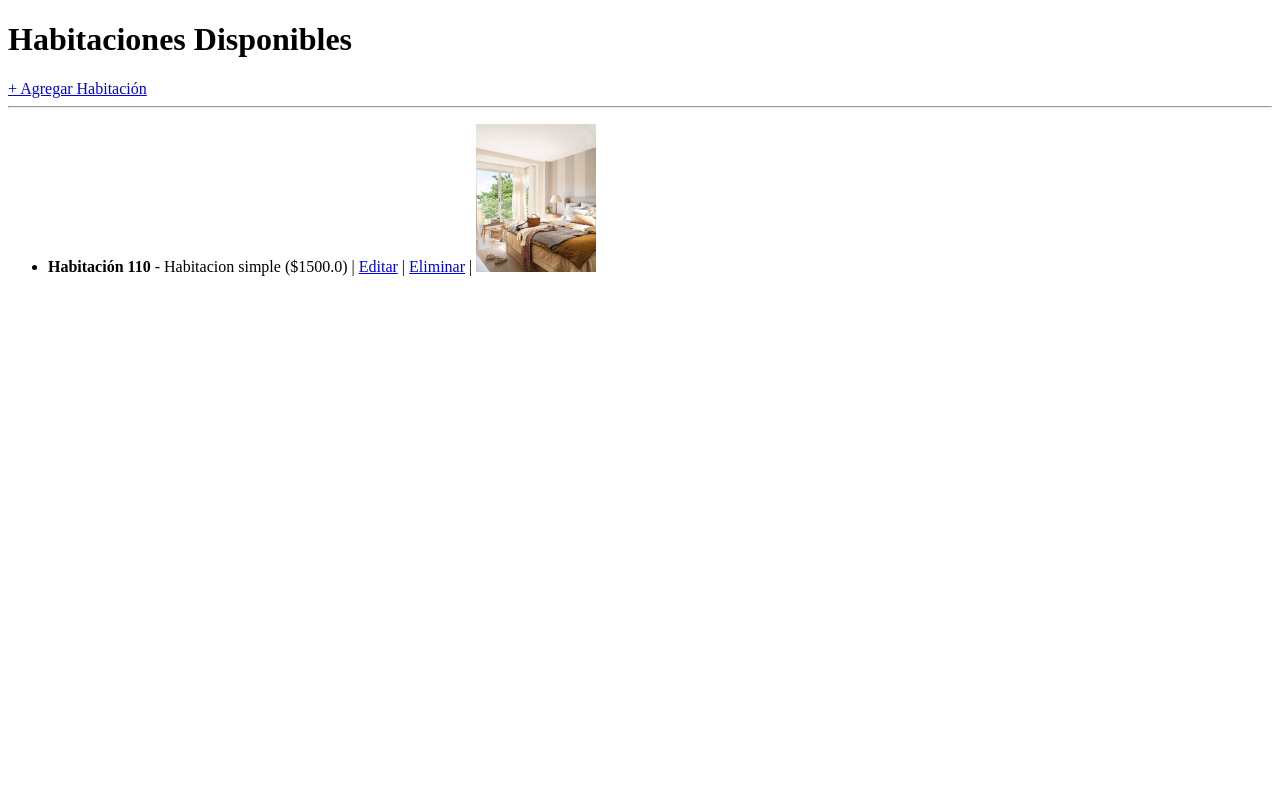
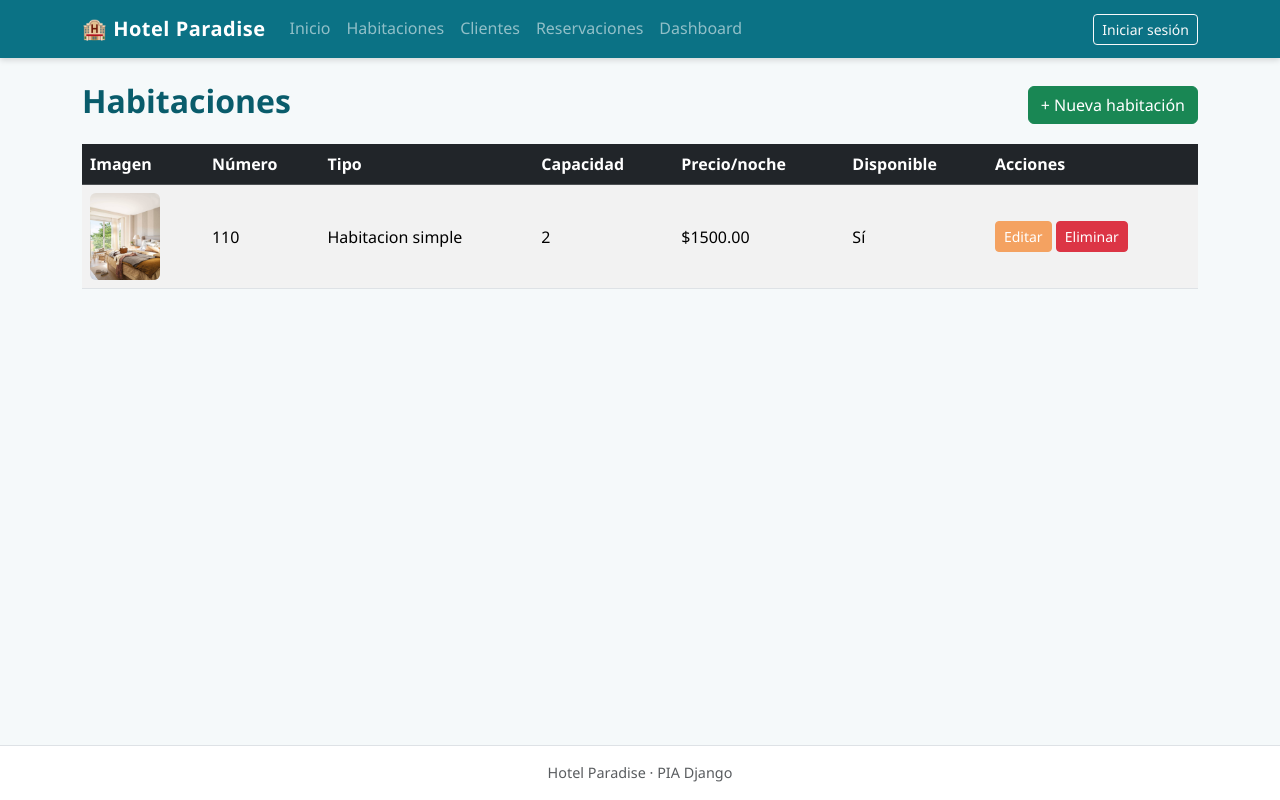
Before and after one commit to varmenet/hotel-paradise-django, a Django app: page /habitaciones/ in a window 1280 px wide. Run offline with Django 5.2, Linux system fonts and the light colour scheme; data comes from the database, SQL or seed files in the repository; parts of the project's set-up code (start-up, migrations or seed data) failed here and were passed over.

Commit message:
Corrige campo de precio en lista de habitaciones

```diff
--- a/habitaciones/templates/habitaciones/lista.html
+++ b/habitaciones/templates/habitaciones/lista.html
@@ -1,26 +1,49 @@
-<!DOCTYPE html>
-<html lang="es">
-<head>
-    <meta charset="UTF-8">
-    <title>Lista de Habitaciones</title>
-</head>
-<body>
-    <h1>Habitaciones Disponibles</h1>
+{% extends "base.html" %}
+{% block title %}Habitaciones{% endblock %}
 
-    <a href="{% url 'crear_habitacion' %}">+ Agregar Habitación</a>
-    <hr>
+{% block content %}
+<div class="d-flex justify-content-between align-items-center mb-3">
+  <h2>Habitaciones</h2>
+  <a href="{% url 'crear_habitacion' %}" class="btn btn-success">+ Nueva habitación</a>
+</div>
 
-    <ul>
-        {% for habitacion in habitaciones %}
-            <li>
-                <strong>Habitación {{ habitacion.numero }}</strong> - {{ habitacion.tipo }} (${{ habitacion.precio }})
-                | <a href="{% url 'editar_habitacion' habitacion.numero %}">Editar</a>
-                | <a href="{% url 'eliminar_habitacion' habitacion.numero %}">Eliminar</a>
-                | <img src="{{ habitacion.imagen.url }}" alt="Habitación {{ habitacion.numero }}" width="120">
-            </li>
-        {% empty %}
-            <li>No hay habitaciones registradas todavía.</li>
-        {% endfor %}
-    </ul>
-</body>
-</html>
+<div class="table-responsive">
+  <table class="table table-striped table-hover align-middle">
+    <thead class="table-dark">
+      <tr>
+        <th>Imagen</th>
+        <th>Número</th>
+        <th>Tipo</th>
+        <th>Capacidad</th>
+        <th>Precio/noche</th>
+        <th>Disponible</th>
+        <th>Acciones</th>
+      </tr>
+    </thead>
+    <tbody>
+      {% for h in habitaciones %}
+      <tr>
+        <td>
+          {% if h.imagen %}
+            <img src="{{ h.imagen.url }}" alt="Habitación {{ h.numero }}" width="70" class="rounded">
+          {% else %}
+            <span class="text-muted">Sin imagen</span>
+          {% endif %}
+        </td>
+        <td>{{ h.numero }}</td>
+        <td>{{ h.tipo }}</td>
+        <td>{{ h.capacidad }}</td>
+        <td>${{ h.precio|floatformat:2 }}</td>
+        <td>{{ h.disponible|yesno:"Sí,No" }}</td>
+        <td>
+          <a href="{% url 'editar_habitacion' h.numero %}" class="btn btn-sm btn-warning">Editar</a>
+          <a href="{% url 'eliminar_habitacion' h.numero %}" class="btn btn-sm btn-danger">Eliminar</a>
+        </td>
+      </tr>
+      {% empty %}
+      <tr><td colspan="7" class="text-center">No hay habitaciones registradas.</td></tr>
+      {% endfor %}
+    </tbody>
+  </table>
+</div>
+{% endblock %}
```
Also changed, not shown: habitaciones/templates/habitaciones/confirmar_eliminar.html (+19 -16 lines), habitaciones/templates/habitaciones/crear.html (+20 -15 lines), habitaciones/templates/habitaciones/editar.html (+26 -18 lines).
